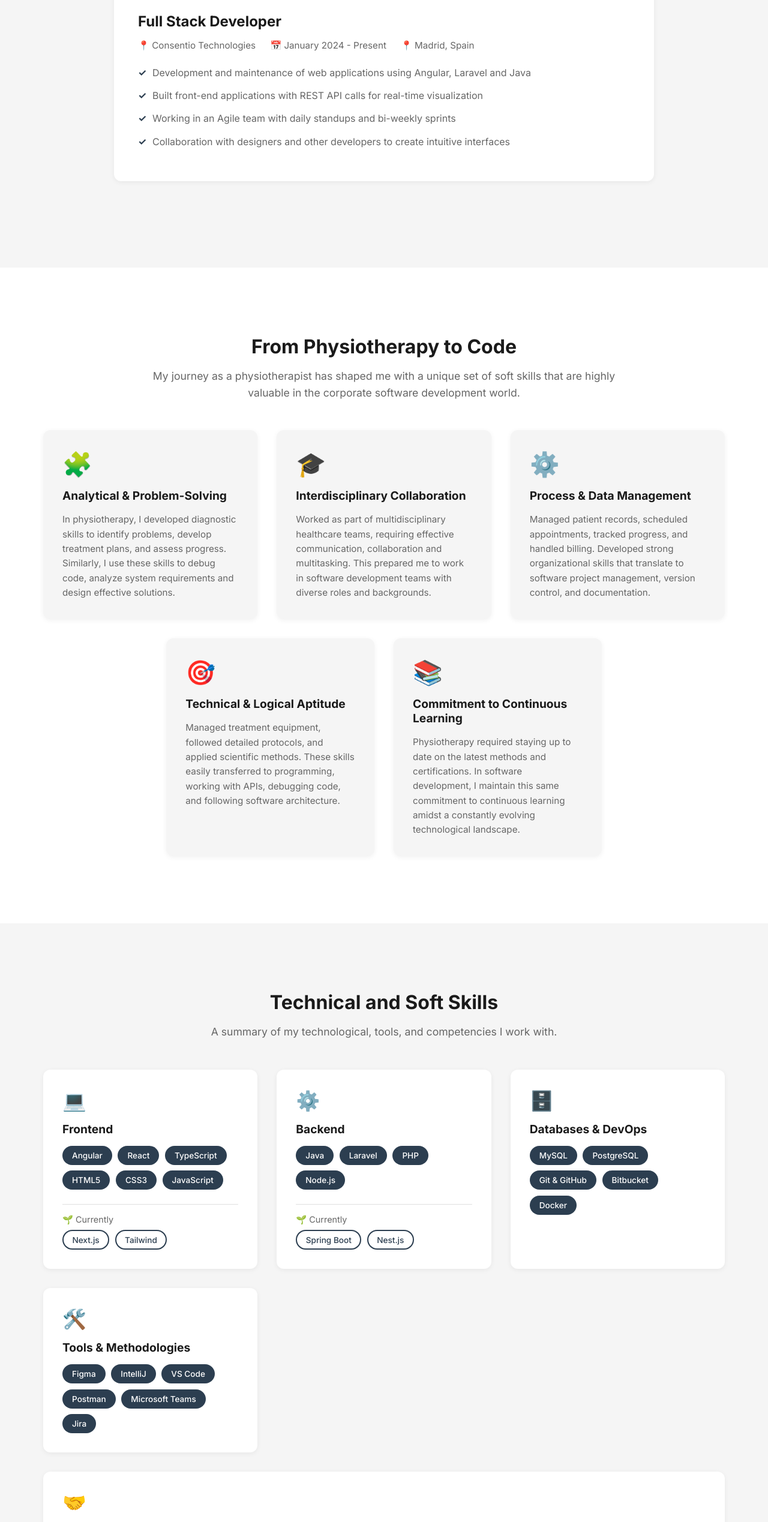
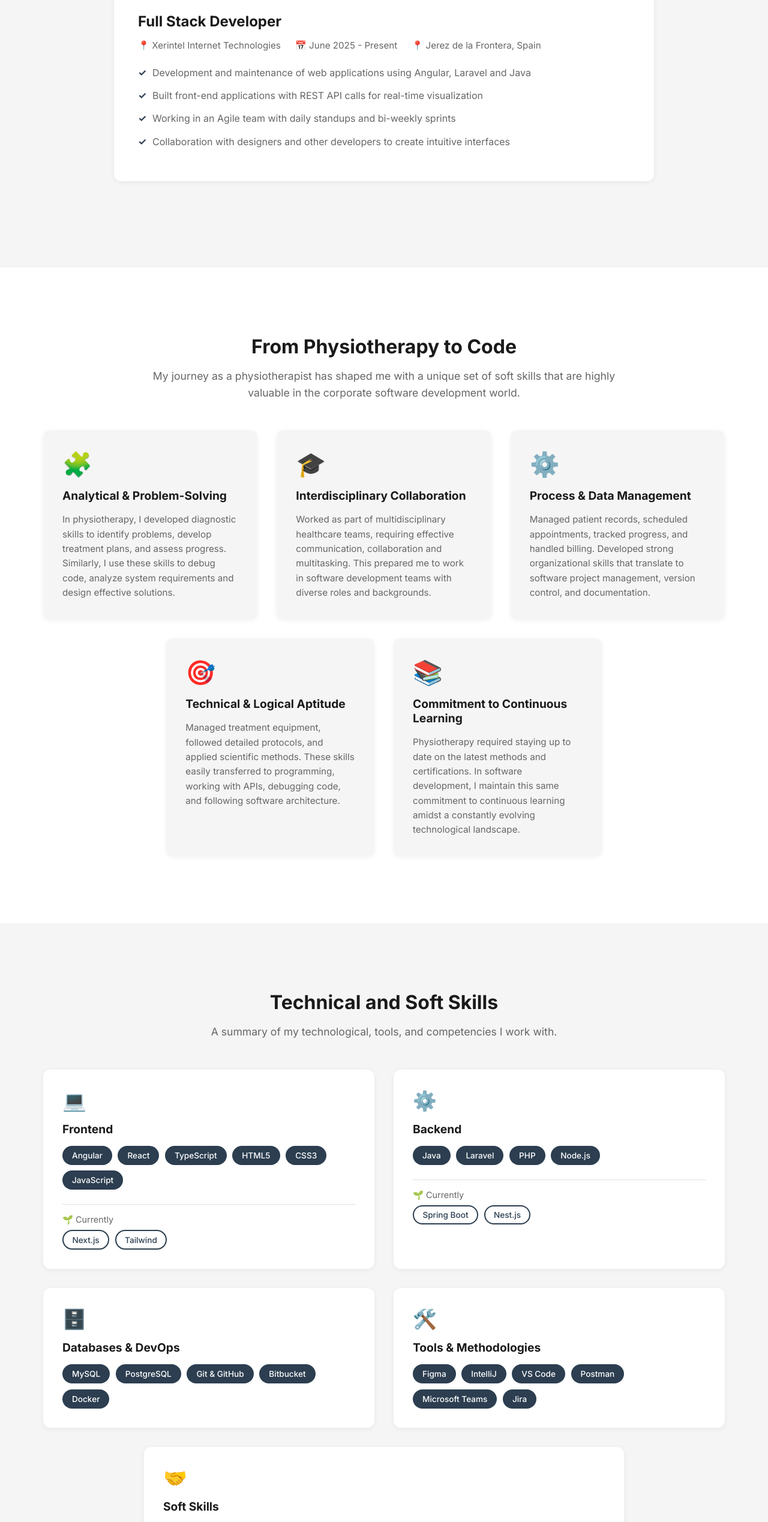
Before and after one commit to jmoreno-dev/josemorenodev.com, a React (Vite) app: page / in a window 1280 px wide. Shown: the part 1426-3963 px from the top of the page at 60% size. Built offline with nearby package versions, Linux system fonts and the light colour scheme.

Commit message:
update tech grid layout for improved responsiveness and modify experience details

```diff
--- a/src/App.css
+++ b/src/App.css
@@ -404,7 +404,7 @@
 
 .tech-grid {
     display: grid;
-    grid-template-columns: repeat(auto-fit, minmax(280px, 1fr));
+    grid-template-columns: repeat(2, 1fr);
     gap: 2rem;
     margin-top: 3rem;
 }
@@ -421,6 +421,9 @@
 
 .tech-card.full-width {
     grid-column: 1 / -1;
+    max-width: 800px;
+    margin: 0 auto;
+    width: 100%;
 }
 
 .tech-icon {
--- a/src/components/Experience.jsx
+++ b/src/components/Experience.jsx
@@ -6,9 +6,9 @@ function Experience() {
                 <div className="experience-card">
                     <h3 className="experience-title">Full Stack Developer</h3>
                     <div className="experience-details">
-                        <span className="experience-company">📍 Consentio Technologies</span>
-                        <span className="experience-date">📅 January 2024 - Present</span>
-                        <span className="experience-location">📍 Madrid, Spain</span>
+                        <span className="experience-company">📍 Xerintel Internet Technologies</span>
+                        <span className="experience-date">📅 June 2025 - Present</span>
+                        <span className="experience-location">📍 Jerez de la Frontera, Spain</span>
                     </div>
                     <ul className="experience-list">
                         <li>Development and maintenance of web applications using Angular, Laravel and Java</li>
```
